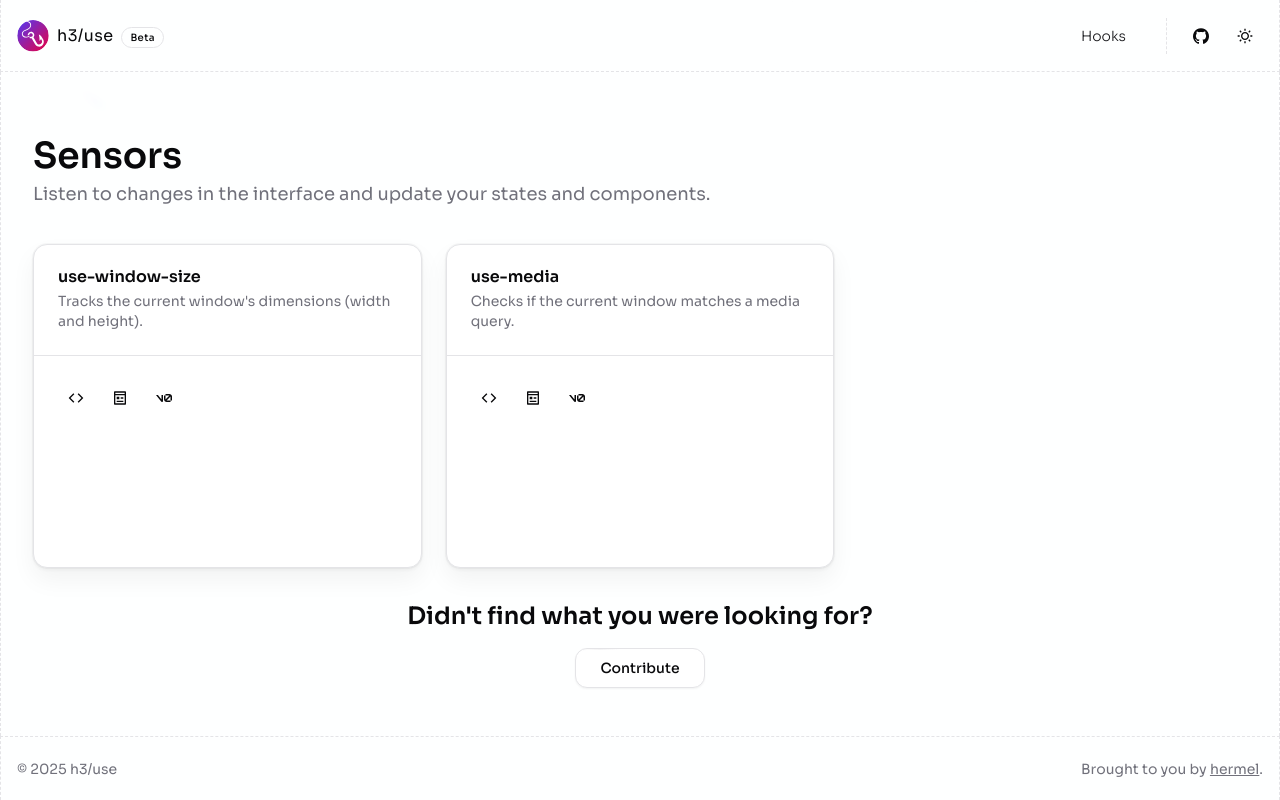
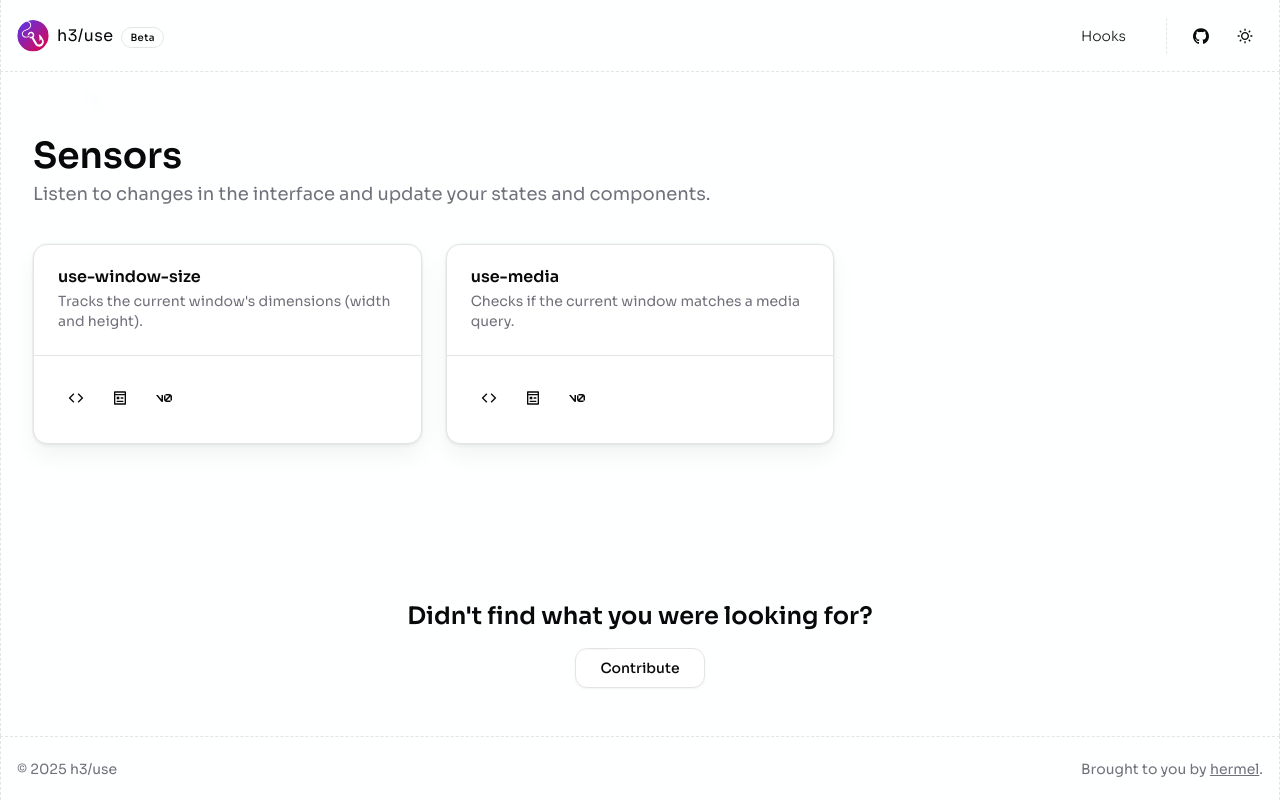
Before and after one commit to matbrgz/guarahooks, a Next.js app: page /sensors in a window 1280 px wide. Built offline with nearby package versions, Linux system fonts and the light colour scheme.

Commit message:
fix: max-height for hook-cards

```diff
--- a/components/hook-card.tsx
+++ b/components/hook-card.tsx
@@ -14,7 +14,7 @@ type HookCardProps = {
 
 export function HookCard({ name, description, children }: HookCardProps) {
   return (
-    <Card className="relative">
+    <Card className="relative max-h-[200px]">
       <CardHeader className="border-b">
         <CardTitle>{name.replace('-demo', '')}</CardTitle>
         <CardDescription>{description}</CardDescription>
--- a/components/page-grid.tsx
+++ b/components/page-grid.tsx
@@ -10,7 +10,7 @@ export function PageGrid({ children, className }: PageGridProps) {
     <section
       className={cn(
         'relative w-full',
-        'grid gap-x-6 gap-y-12 grid-cols-1 sm:grid-cols-1 md:grid-cols-2 lg:grid-cols-3',
+        'grid gap-x-6 gap-y-6 grid-cols-1 sm:grid-cols-1 md:grid-cols-2 lg:grid-cols-3',
         className,
       )}
     >
```
